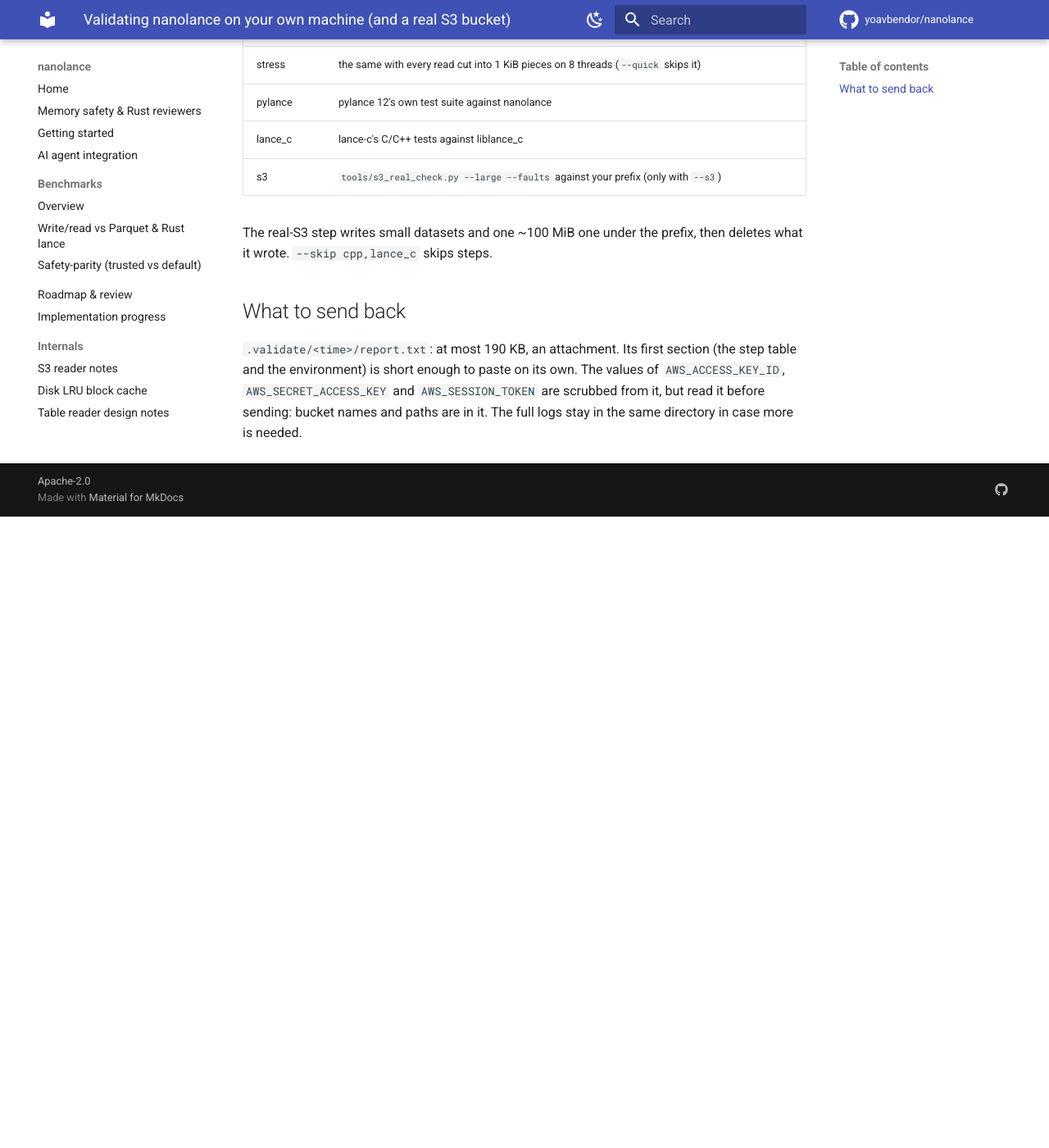
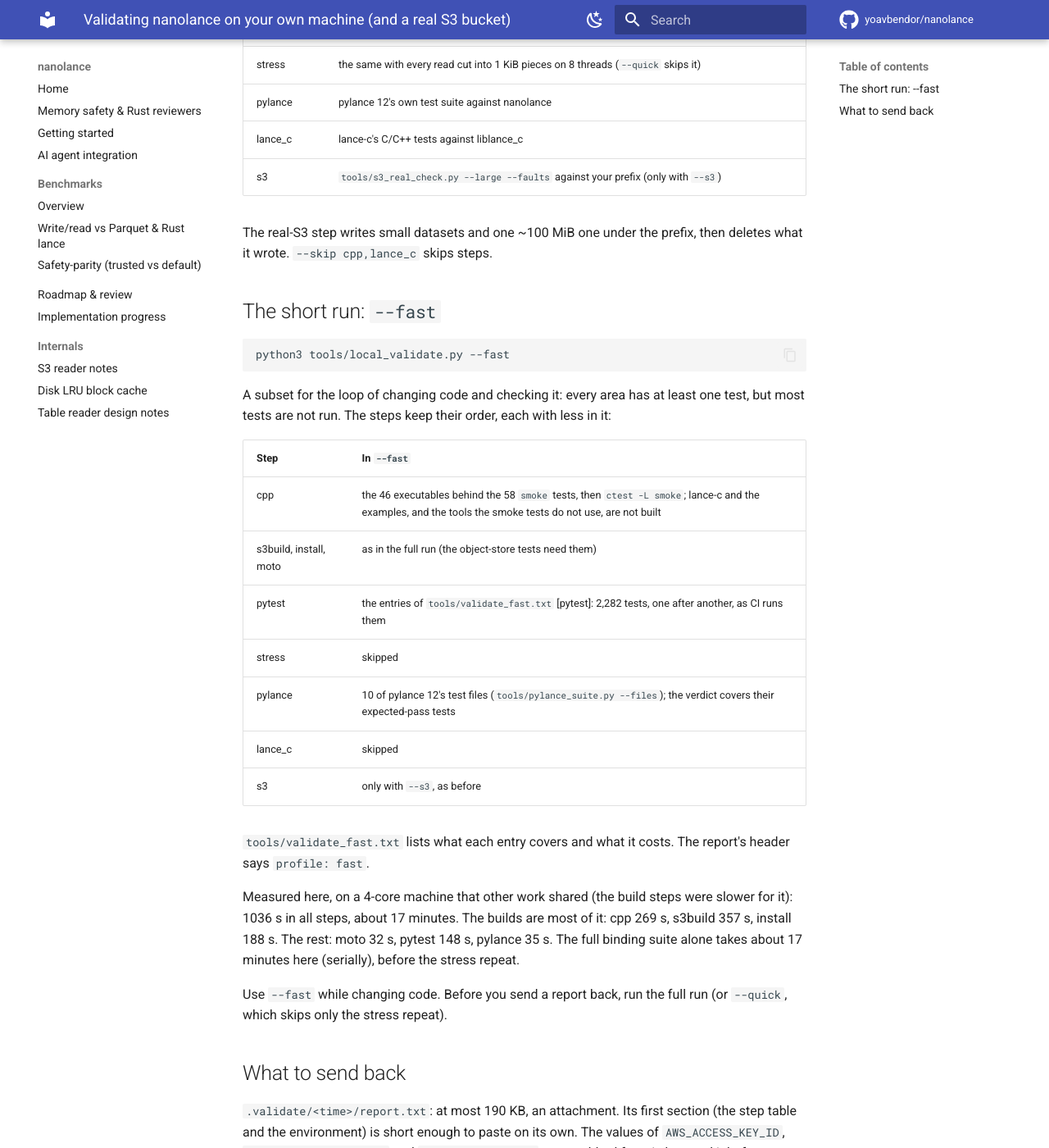
Before and after one commit to yoavbendor/nanolance, an MkDocs documentation site: the page built from docs/LOCAL_VALIDATION.md, in a window 1280 px wide and 1400 px high, scrolled down 1093 px. Shown: the whole window at 82% size. Built offline with MkDocs 1.6.1 and Material for MkDocs 9.7.7, drawn with Linux system fonts in a browser that asks for light colours; comment, search, counter and statistics services are not loaded; before the commit the page ends 1723 px from its top, so only the background shows below that.

Commit message:
docs: the --fast run of local validation, what it covers and how long it takes
Co-Authored-By: Claude Opus 5.5 <noreply@anthropic.com>
Claude-Session: https://claude.ai/code/session_014PGy9PK68gHvyR8T1r5ueY

````diff
--- a/docs/LOCAL_VALIDATION.md
+++ b/docs/LOCAL_VALIDATION.md
@@ -42,6 +42,34 @@ What it runs, in order (each step's log in `.validate/<time>/`):
 The real-S3 step writes small datasets and one ~100 MiB one under the prefix, then deletes what it wrote.
 `--skip cpp,lance_c` skips steps.
 
+## The short run: `--fast`
+
+```bash
+python3 tools/local_validate.py --fast
+```
+
+A subset for the loop of changing code and checking it: every area has at least one test, but most tests are not
+run. The steps keep their order, each with less in it:
+
+| Step | In `--fast` |
+|---|---|
+| cpp | the 46 executables behind the 58 `smoke` tests, then `ctest -L smoke`; lance-c and the examples, and the tools the smoke tests do not use, are not built |
+| s3build, install, moto | as in the full run (the object-store tests need them) |
+| pytest | the entries of `tools/validate_fast.txt` [pytest]: 2,282 tests, one after another, as CI runs them |
+| stress | skipped |
+| pylance | 10 of pylance 12's test files (`tools/pylance_suite.py --files`); the verdict covers their expected-pass tests |
+| lance_c | skipped |
+| s3 | only with `--s3`, as before |
+
+`tools/validate_fast.txt` lists what each entry covers and what it costs. The report's header says `profile: fast`.
+
+Measured here, on a 4-core machine that other work shared (the build steps were slower for it): 1036 s in all steps,
+about 17 minutes. The builds are most of it: cpp 269 s, s3build 357 s, install 188 s. The rest: moto 32 s, pytest
+148 s, pylance 35 s. The full binding suite alone takes about 17 minutes here (serially), before the stress repeat.
+
+Use `--fast` while changing code. Before you send a report back, run the full run (or `--quick`, which skips only the
+stress repeat).
+
 ## What to send back
 
 `.validate/<time>/report.txt`: at most 190 KB, an attachment. Its first section (the step table and the
````
